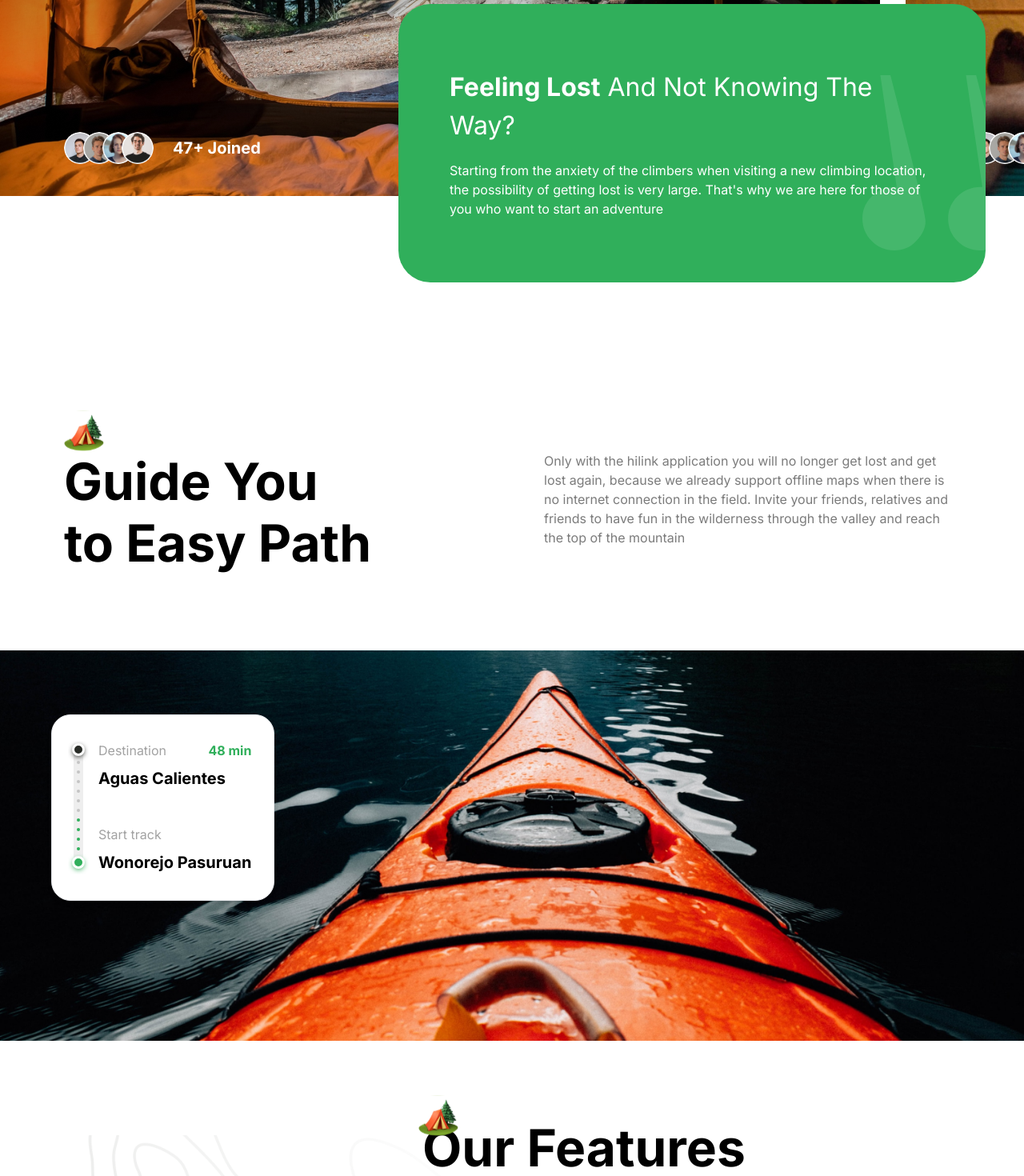
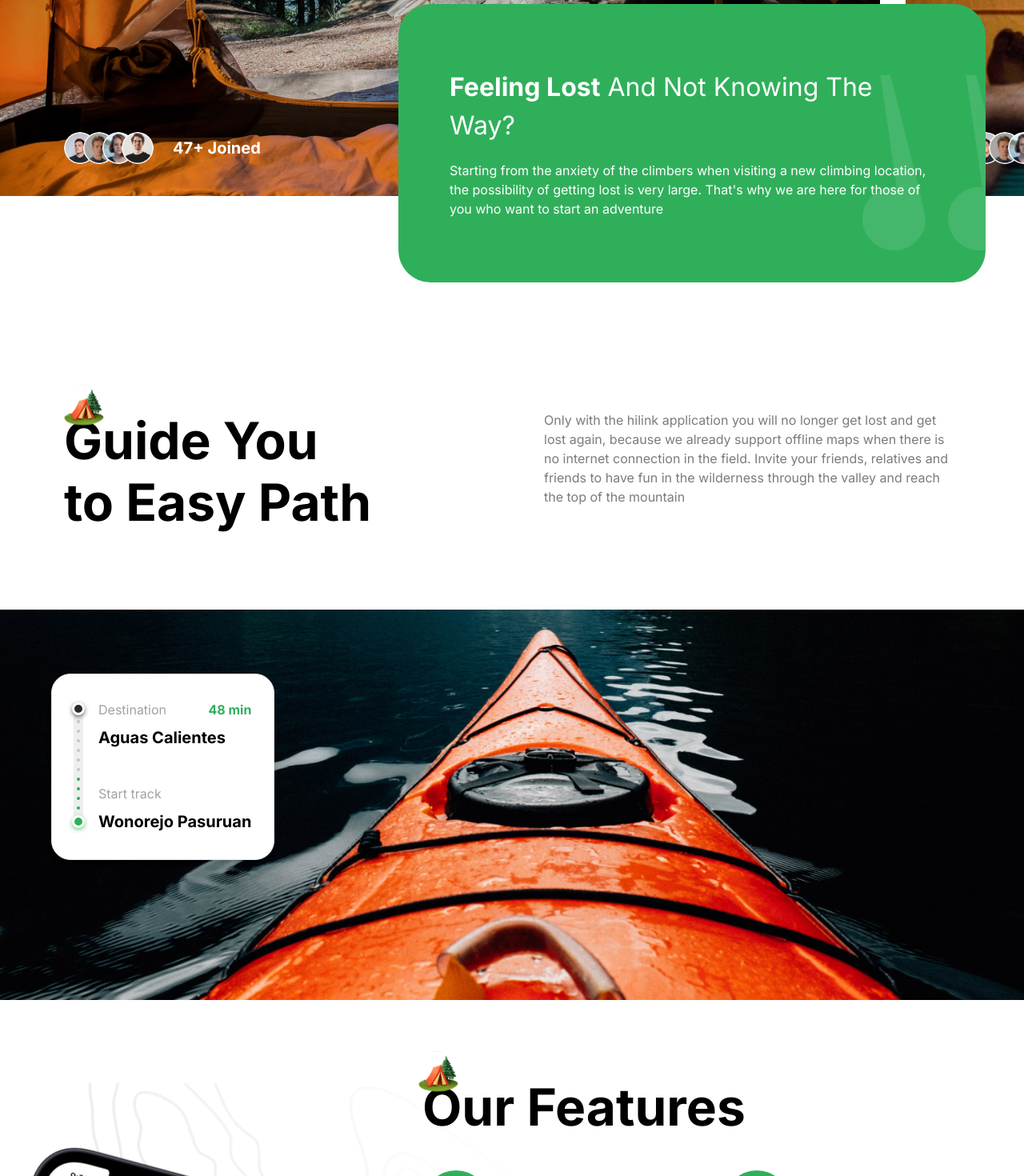
Before and after one commit to gifariarsal/travel-app, a Next.js app: page / in a window 1280 px wide. Shown: the part 1330-2800 px from the top of the page at 80% size. Built offline with nearby package versions, Linux system fonts and the light colour scheme.

Commit message:
feat: add GetApp section, modify styles, and update full prop on Button component
- Add GetApp section to the website
- Modify styles in globas.css, Features, Guide, and Hero
- Update full prop functionality in Button component

```diff
--- a/app/globals.css
+++ b/app/globals.css
@@ -32,7 +32,7 @@
   }
 
   .btn_dark_green_outline {
-    @apply border-gray-20 bg-green-90 px-8 py-5 text-white
+    @apply border-gray-20 bg-green-90 px-8 py-3 text-white
   }
 
   .max-container {
--- a/components/Button.tsx
+++ b/components/Button.tsx
@@ -5,12 +5,15 @@
   title: string;
   icon?: string;
   variant: string;
+  full?: boolean;
 };
 
-const Button = ({ type, title, icon, variant }: ButtonProps) => {
+const Button = ({ type, title, icon, variant, full }: ButtonProps) => {
   return (
     <button
-      className={`flexCenter gap-3 rounded-full border ${variant}`}
+      className={`flexCenter gap-3 rounded-full border ${variant} ${
+        full && 'w-full'
+      }`}
       type={type}
     >
       {icon && <Image src={icon} alt={title} width={24} height={24} />}
--- a/components/Features.tsx
+++ b/components/Features.tsx
@@ -1,17 +1,16 @@
 import { FEATURES } from '@/constants';
 import Image from 'next/image';
-import React from 'react';
 
 const Features = () => {
   return (
     <section className="flex-col flexCenter overflow-hidden bg-feature-bg bg-center bg-no-repeat py-24">
       <div className="max-container padding-container relative w-full flex justify-end">
-        <div className="flex flex-1 lg:min-h-[900px]">
+        <div className="flex flex-1">
           <Image
             src="/phone.png"
             alt="phone"
-            width={440}
-            height={1000}
+            width={428}
+            height={815}
             className="feature-phone"
           />
         </div>
@@ -22,8 +21,8 @@
               src="/camp.svg"
               alt="camp"
               width={50}
-              height={50}
-              className="absolute left-[-5px] top-[-28px] w-10 lg:w-[50px]"
+              height={51}
+              className="absolute left-[-5px] top-[-32px] w-10 lg:w-[50px]"
             />
             <h2 className="bold-40 lg:bold-64">Our Features</h2>
           </div>
--- a/components/GetApp.tsx
+++ b/components/GetApp.tsx
@@ -1,9 +1,42 @@
-import React from 'react'
+import React from 'react';
+import Button from './Button';
+import Image from 'next/image';
 
 const GetApp = () => {
   return (
-    <div>GetApp</div>
-  )
-}
+    <section className="flexCenter w-full flex-col pb-[100px]">
+      <div className="get-app">
+        <div className="z-20 flex w-full flex-1 flex-col items-start justify-center gap-12">
+          <h2 className="bold-40 lg:bold-64 xl:max-w-[320px]">
+            Get for free now!
+          </h2>
+          <p className="regular-16 text-gray-10">
+            Available on iOS and Android
+          </p>
+          <div className="flex w-full flex-col gap-5 whitespace-nowrap xl:flex-row">
+            <Button
+              type="button"
+              title="App Store"
+              icon="/apple.svg"
+              variant="btn_white"
+              full
+            />
+            <Button
+              type="button"
+              title="Play Store"
+              icon="/android.svg"
+              variant="btn_dark_green_outline"
+              full
+            />
+          </div>
+        </div>
 
-export default GetApp
+        <div className="flex flex-1 items-center justify-end">
+          <Image src="/phones.png" alt="phones" width={550} height={870} />
+        </div>
+      </div>
+    </section>
+  );
+};
+
+export default GetApp;
--- a/components/Guide.tsx
+++ b/components/Guide.tsx
@@ -1,11 +1,16 @@
 import Image from 'next/image';
-import React from 'react';
 
 const Guide = () => {
   return (
     <section className="flexCenter flex-col">
-      <div className="padding-container max-container w-full pb-24">
-        <Image src="/camp.svg" alt="camp" width={50} height={50} />
+      <div className="relative padding-container max-container w-full pb-24">
+        <Image
+          src="/camp.svg"
+          alt="camp"
+          width={50}
+          height={51}
+          className="absolute top-[-32px] w-10 lg:w-[50px]"
+        />
         <div className="flex flex-wrap justify-between gap-5 lg:gap-10">
           <h2 className="bold-40 lg:bold-64 xl:max-w-[390px]">
             Guide You to Easy Path
--- a/components/Hero.tsx
+++ b/components/Hero.tsx
@@ -10,7 +10,7 @@
           src="/camp.svg"
           alt="camp"
           width={50}
-          height={50}
+          height={51}
           className="absolute left-[-5px] top-[-30px] w-10 lg:w-[50px]"
         />
         <h1 className="bold-52 lg:bold-88">Putuk Truno Camp Area</h1>
```
